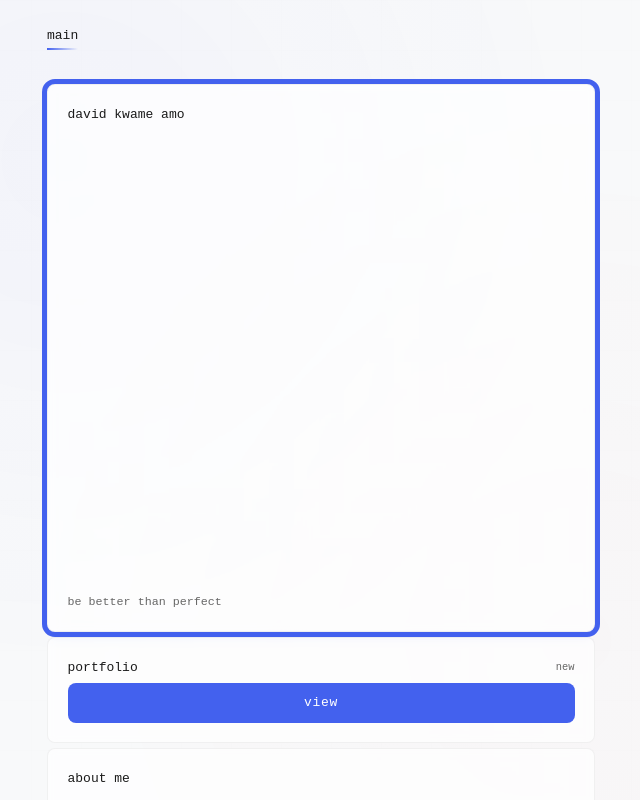
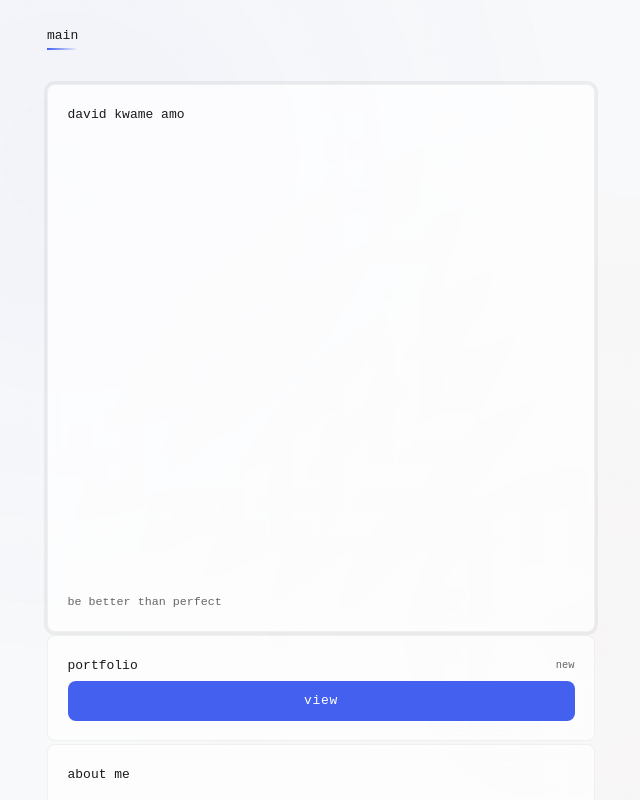
Before and after one commit to kwameamo/kwame, a plain HTML site: page index.html in a window 1280 px wide. In both pictures the pointer is over the element 640 px from the left and 358 px from the top of the page. Shown: the top 800 px of the page, without its empty margins (319-959 px from the left). Drawn offline with Linux system fonts and the light colour scheme.

Commit message:
Update index.html

```diff
--- a/index.html
+++ b/index.html
@@ -113,7 +113,7 @@
 
         /* Modified section styling */
         .section {
-            margin-bottom: 5px; /* Exactly 10px gap */
+            margin-bottom: 3px; /* Exactly 10px gap */
             padding: 1.5rem;
             border-radius: var(--border-radius);
             background-color: var(--section-bg);
@@ -136,7 +136,7 @@
 
         /* Add 10px stroke on hover (outside the section) */
         .section:hover {
-            outline: 5px solid var(--accent-color);
+            outline: 3px solid var(--section-border);
             outline-offset: 0;
             border: 1px solid var(--section-border);
         }
```
